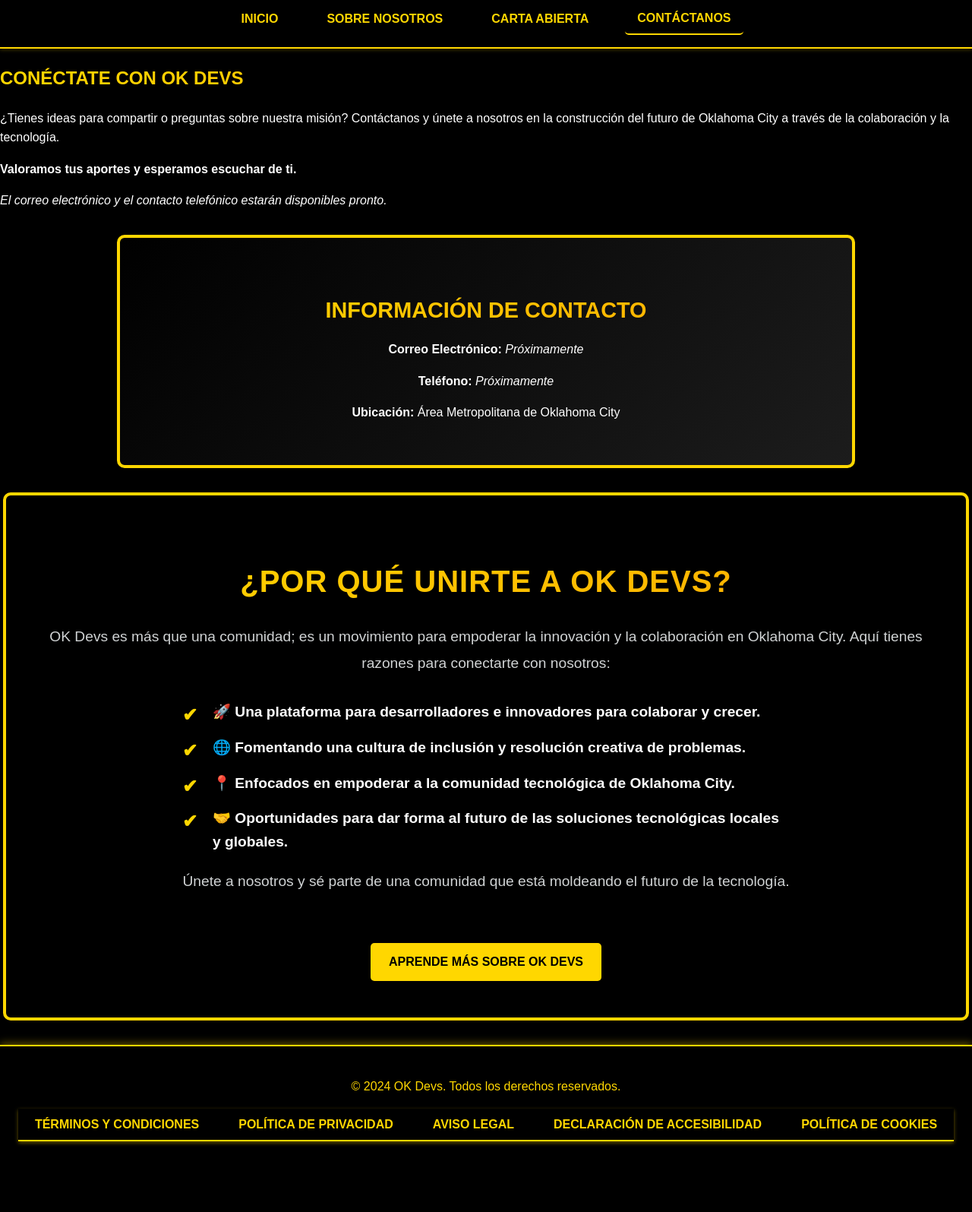
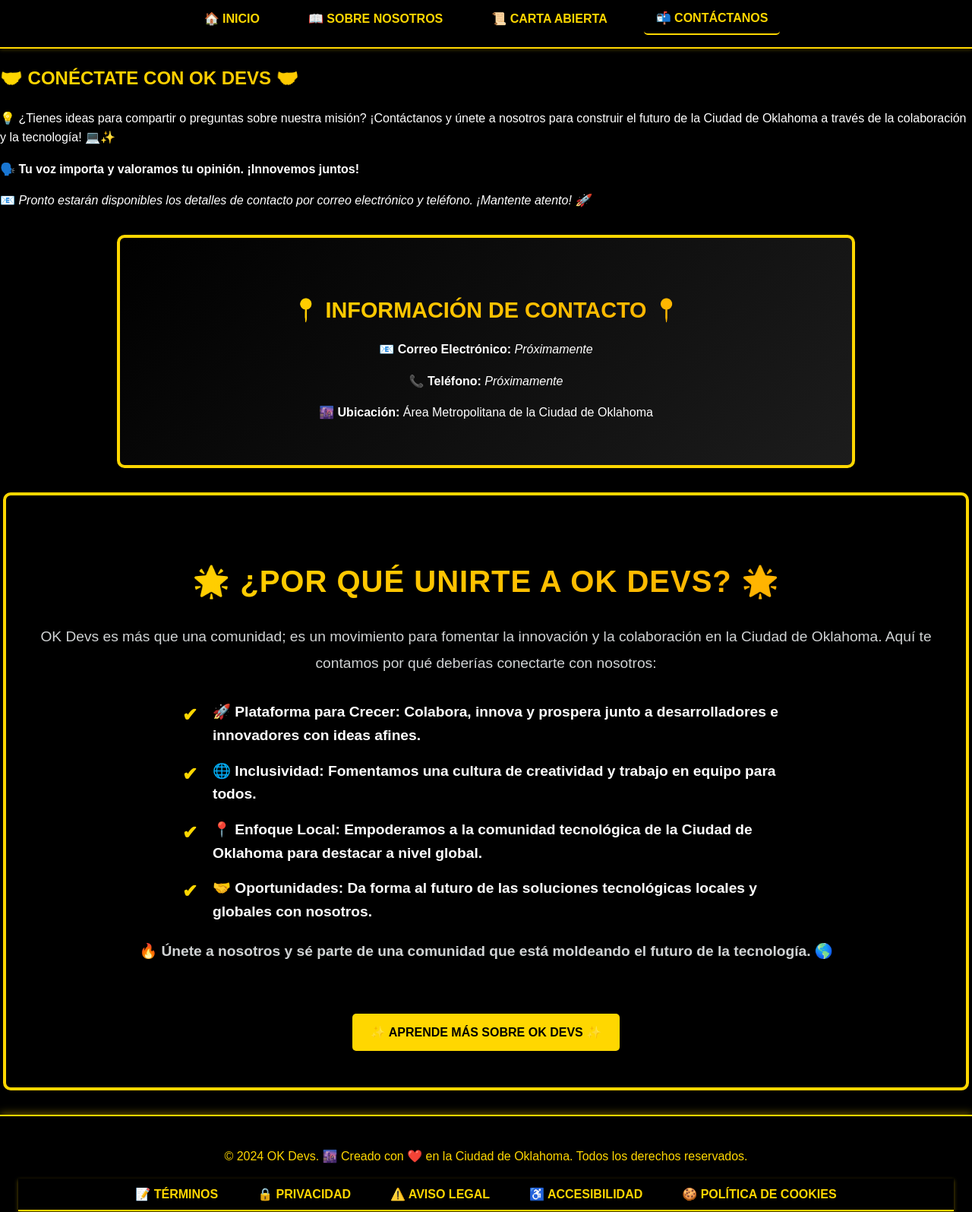
Before and after one commit to xtcedro/okdevs, a plain HTML site: page contact_es.html in a window 1280 px wide. Shown: the part 815-2410 px from the top of the page at 76% size. Before the commit the page ends 2341 px from the top, so only its background shows below. Drawn offline with Linux system fonts and the light colour scheme.

Commit message:
Update contact_es.html

```diff
--- a/contact_es.html
+++ b/contact_es.html
@@ -3,83 +3,83 @@
 <head>
     <meta charset="UTF-8">
     <meta name="viewport" content="width=device-width, initial-scale=1.0">
-    <meta name="description" content="Contacta a OK Devs para colaborar e innovar por un futuro mejor en el área metropolitana de Oklahoma City.">
+    <meta name="description" content="Contacta a OK Devs para colaborar e innovar por un futuro más brillante en el área metropolitana de la ciudad de Oklahoma.">
     <title>Contáctanos - OK Devs</title>
     <link rel="stylesheet" href="assets/css/style.css">
 </head>
 
 <body>
-    <!-- Sección de Encabezado -->
+    <!-- Header Section -->
     <header>
-        <h1 class="header-title">OK Devs</h1>
+        <h1 class="header-title">🚀 OK Devs 🌟</h1>
         <div class="title-banner">
-            <img src="assets/images/okdevs-banner.png" alt="OK Devs - Innovando para Oklahoma City">
+            <img src="assets/images/okdevs-banner.png" alt="OK Devs - Innovando para la Ciudad de Oklahoma">
         </div>
     </header>
 
-    <!-- Navegación en Escritorio -->
+    <!-- Desktop Navigation -->
     <nav class="navbar">
-        <a href="index_es.html">Inicio</a>
-        <a href="about_es.html">Sobre Nosotros</a>
-        <a href="letter_es.html">Carta Abierta</a>
-        <a href="contact_es.html" class="active">Contáctanos</a>
+        <a href="index_es.html">🏠 Inicio</a>
+        <a href="about_es.html">📖 Sobre Nosotros</a>
+        <a href="letter_es.html">📜 Carta Abierta</a>
+        <a href="contact_es.html" class="active">📬 Contáctanos</a>
     </nav>
 
-    <!-- Sección Hero -->
+    <!-- Hero Section -->
     <section class="hero-contact">
-        <h2>Conéctate con OK Devs</h2>
+        <h2>🤝 Conéctate con OK Devs 🤝</h2>
         <p>
-            ¿Tienes ideas para compartir o preguntas sobre nuestra misión? Contáctanos y únete a nosotros en la construcción del futuro de Oklahoma City a través de la colaboración y la tecnología.
+            💡 ¿Tienes ideas para compartir o preguntas sobre nuestra misión? ¡Contáctanos y únete a nosotros para construir el futuro de la Ciudad de Oklahoma a través de la colaboración y la tecnología! 💻✨
         </p>
         <p>
-            <strong>Valoramos tus aportes y esperamos escuchar de ti.</strong>
+            🗣️ <strong>Tu voz importa y valoramos tu opinión. ¡Innovemos juntos!</strong>
         </p>
         <p>
-            <em>El correo electrónico y el contacto telefónico estarán disponibles pronto.</em>
+            📧 <em>Pronto estarán disponibles los detalles de contacto por correo electrónico y teléfono. ¡Mantente atento! 🚀</em>
         </p>
     </section>
 
-    <!-- Sección de Información de Contacto -->
+    <!-- Contact Information Section -->
     <section class="about-section">
-        <h2>Información de Contacto</h2>
+        <h2>📍 Información de Contacto 📍</h2>
         <p>
-            <strong>Correo Electrónico:</strong> <em>Próximamente</em>
+            📧 <strong>Correo Electrónico:</strong> <em>Próximamente</em>
         </p>
         <p>
-            <strong>Teléfono:</strong> <em>Próximamente</em>
+            📞 <strong>Teléfono:</strong> <em>Próximamente</em>
         </p>
         <p>
-            <strong>Ubicación:</strong> Área Metropolitana de Oklahoma City
+            🌆 <strong>Ubicación:</strong> Área Metropolitana de la Ciudad de Oklahoma
         </p>
     </section>
 
-    <!-- Sección ¿Por Qué Elegirnos? -->
+    <!-- Why Choose Us Section -->
     <section class="why-choose-us">
-        <h2>¿Por Qué Unirte a OK Devs?</h2>
+        <h2>🌟 ¿Por Qué Unirte a OK Devs? 🌟</h2>
         <p>
-            OK Devs es más que una comunidad; es un movimiento para empoderar la innovación y la colaboración en Oklahoma City. Aquí tienes razones para conectarte con nosotros:
+            OK Devs es más que una comunidad; es un movimiento para fomentar la innovación y la colaboración en la Ciudad de Oklahoma. Aquí te contamos por qué deberías conectarte con nosotros:
         </p>
         <ul>
-            <li>🚀 Una plataforma para desarrolladores e innovadores para colaborar y crecer.</li>
-            <li>🌐 Fomentando una cultura de inclusión y resolución creativa de problemas.</li>
-            <li>📍 Enfocados en empoderar a la comunidad tecnológica de Oklahoma City.</li>
-            <li>🤝 Oportunidades para dar forma al futuro de las soluciones tecnológicas locales y globales.</li>
+            <li>🚀 <strong>Plataforma para Crecer:</strong> Colabora, innova y prospera junto a desarrolladores e innovadores con ideas afines.</li>
+            <li>🌐 <strong>Inclusividad:</strong> Fomentamos una cultura de creatividad y trabajo en equipo para todos.</li>
+            <li>📍 <strong>Enfoque Local:</strong> Empoderamos a la comunidad tecnológica de la Ciudad de Oklahoma para destacar a nivel global.</li>
+            <li>🤝 <strong>Oportunidades:</strong> Da forma al futuro de las soluciones tecnológicas locales y globales con nosotros.</li>
         </ul>
         <p>
-            Únete a nosotros y sé parte de una comunidad que está moldeando el futuro de la tecnología.
+            🔥 <strong>Únete a nosotros y sé parte de una comunidad que está moldeando el futuro de la tecnología.</strong> 🌎
         </p>
-        <a href="about_es.html" class="cta-button">Aprende Más Sobre OK Devs</a>
+        <a href="about_es.html" class="cta-button">✨ Aprende Más Sobre OK Devs ✨</a>
     </section>
 
-    <!-- Pie de Página -->
+    <!-- Footer -->
     <footer>
-        <p>&copy; 2024 OK Devs. Todos los derechos reservados.</p>
+        <p>&copy; 2024 OK Devs. 🌆 Creado con ❤️ en la Ciudad de Oklahoma. Todos los derechos reservados.</p>
         <nav class="legal-links">
-            <a href="legal/terms_es.html">Términos y Condiciones</a>
-            <a href="legal/privacy_es.html">Política de Privacidad</a>
-            <a href="legal/disclaimer_es.html">Aviso Legal</a>
-            <a href="legal/accessibility_es.html">Declaración de Accesibilidad</a>
-            <a href="legal/cookies_es.html">Política de Cookies</a>
+            <a href="legal/terms_es.html">📝 Términos</a>
+            <a href="legal/privacy_es.html">🔒 Privacidad</a>
+            <a href="legal/disclaimer_es.html">⚠️ Aviso Legal</a>
+            <a href="legal/accessibility_es.html">♿ Accesibilidad</a>
+            <a href="legal/cookies_es.html">🍪 Política de Cookies</a>
         </nav>
     </footer>
 </body>
```
